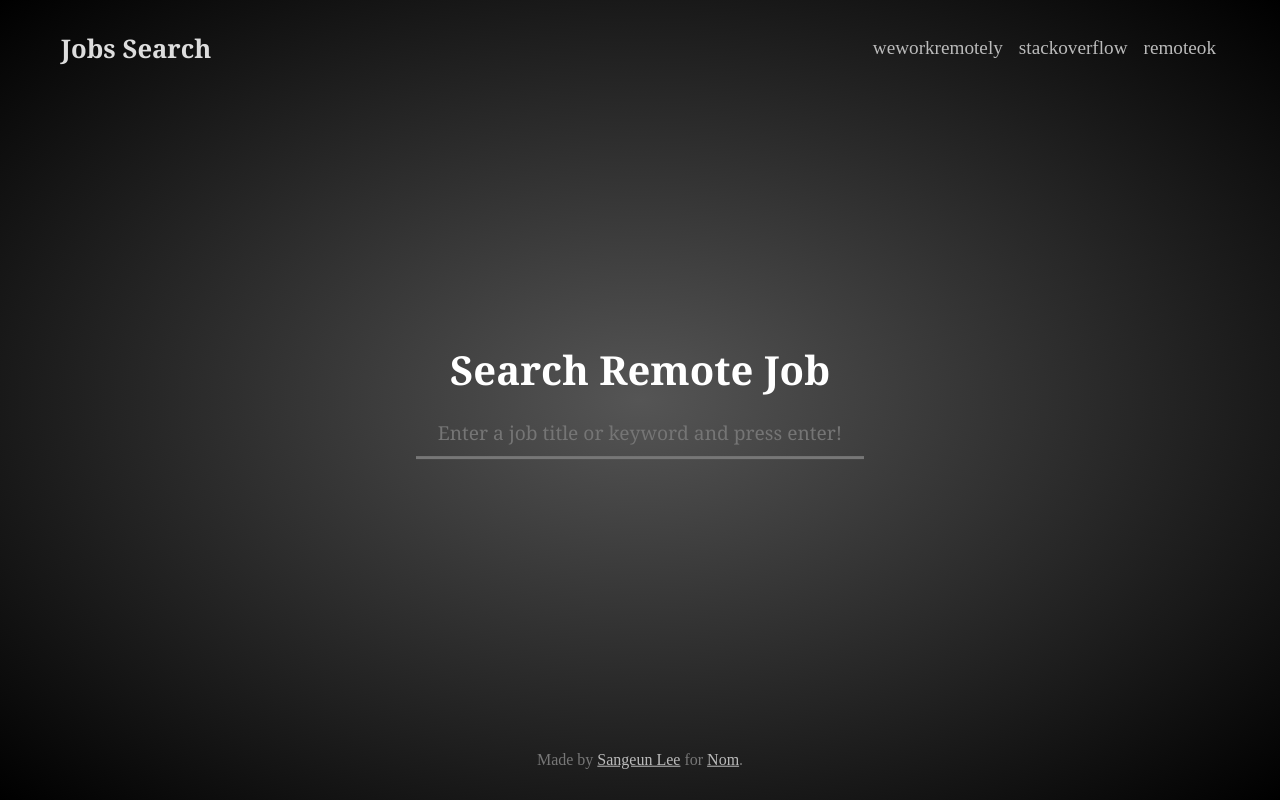
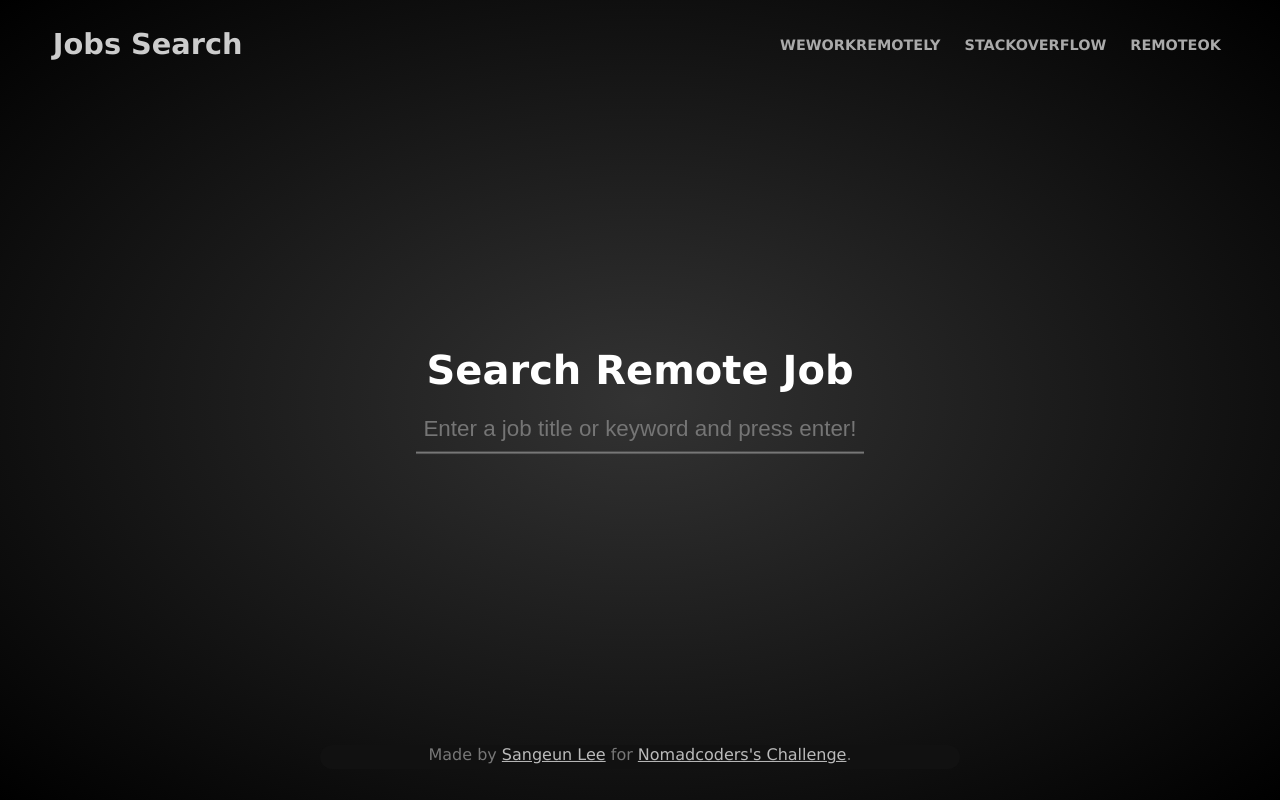
Before and after one commit to lisy0123/Nomadcoders, a Flask app: page / in a window 1280 px wide. Run offline with Flask 2, Linux system fonts and the light colour scheme.

Commit message:
day13_14 update

```diff
--- a/Web_Scrapper/Challenge/Day13_14/main.py
+++ b/Web_Scrapper/Challenge/Day13_14/main.py
@@ -2,6 +2,7 @@ from flask import Flask, render_template, request, redirect, send_file
 from exporter import save_to_file
 from stackoverflow import get_jobs as stack_jobs
 from weworkremotely import get_jobs as wework_jobs
+from remoteok import get_jobs as remoteok_jobs
 
 app = Flask("JobScrapper")
 
@@ -21,16 +22,32 @@ def report():
 		if existingJobs:
 			jobs = existingJobs
 		else:
-			jobs = wework_jobs(word) + stack_jobs(word)
+			jobs = wework_jobs(word) + remoteok_jobs(word) + stack_jobs(word)
 			db[word] = jobs
 	else:
 		return redirect("/")
 	return render_template(
 		"report.html",
-		searchingBy = word,
-		resultsNumber = len(jobs),
+		search = word,
+		nums = len(jobs),
 		jobs = jobs
 	)
 
 
+@app.route("/export")
+def export():
+	try:
+		word = request.args.get("word")
+		if not word:
+			raise Exception()
+		word = word.lower()
+		jobs = db.get(word)
+		if not jobs:
+			raise Exception()
+		save_to_file(jobs)
+		return send_file("jobs.csv")
+	except:
+		return redirect("/")
+
+
 app.run(host="0.0.0.0")
--- a/Web_Scrapper/Challenge/Day13_14/static/css/base.css
+++ b/Web_Scrapper/Challenge/Day13_14/static/css/base.css
@@ -11,7 +11,7 @@
 	box-sizing: border-box;
 }
 body {
-	background: radial-gradient(#555, black) fixed;
+	background: radial-gradient(#333, black) fixed;
 }
 .container {
 	max-width: 100%;
@@ -19,49 +19,50 @@ body {
 	align-items: center;
 }
 header {
+	font-family: Verdana, Geneva, Tahoma, sans-serif;
 	width: 93%;
-	height: 6rem;
+	height: 5.5rem;
 	margin: 0 auto;
 	display: flex;
 	justify-content: space-between;
 	align-items: center;
-	padding: 1rem;
+	padding: .5rem;
 }
 header>a {
-	font-family:Georgia, 'Times New Roman', Times, serif;
-	font-size: 1.6rem;
-	font-weight: 800;
+	font-size: 1.8rem;
+	font-weight: bolder;
 	text-decoration: none;
-	color: #ddd;
+	color: #ccc;
 }
 header>a:hover {
 	color: white;
 }
 header>ul {
 	display: flex;
-	padding: 0.2rem;
+	padding: .4rem;
 }
 header>ul>li {
 	display: inline-block;
-	margin-left: 1rem;
+}
+header>ul>li:first-child {
+	margin-right: 1.5rem;
+}
+header>ul>li:last-child {
+	margin-left: 1.5rem;
 }
 header>ul>li>a {
 	text-decoration: none;
-	font-size: 1.2rem;
-	font-weight: 500;
-	color: #bbb;
-	padding-bottom: .5px;
+	font-size: .9rem;
+	font-weight: bold;
+	color: #aaa;
+	padding-bottom: 1px;
 }
 header>ul>li>a:hover {
 	color: white;
-	border-bottom: 2px solid white;
-}
-@media screen and (max-width:600px) {
-	header {
-		flex-direction: column;
-	}
+	border-bottom: 5px solid white;
 }
 section {
+	font-family: Verdana, Geneva, Tahoma, sans-serif;
 	position: absolute;
 	left:50%;
 	top: 50%;
@@ -69,14 +70,12 @@ section {
 	text-align: center;
 }
 section>p {
-	font-family:Georgia, 'Times New Roman', Times, serif;
 	font-size: 2.5rem;
 	font-weight: 900;
 	color: white;
 	margin-bottom: 0.8rem;
 }
 section>form>input[type="text"] {
-	font-family:Georgia, 'Times New Roman', Times, serif;
 	width: 28rem;
 	height: 3rem;
 	clear: none;
@@ -84,27 +83,105 @@ section>form>input[type="text"] {
 	border: none;
 	outline: none;
 	background-color: transparent;
-	font-size: 1.2rem;
+	font-size: 1.4rem;
 	font-weight: 200;
 	color: #ddd;
 	caret-color: #ddd;
 	text-align: center;
 	border-bottom: 2px solid #777;
-	box-shadow: 0 1px 0 0 #777;
+	box-shadow: 0 .5px 0 0 rgba(119, 119, 119, 0.5);
 	position: relative;
 }
 section>form>input[type="text"]:focus {
 	border-bottom: 2px solid #ddd;
-	box-shadow: 0 1px 0 0 #ddd;
+	box-shadow: 0 .5px 0 0 rgba(221, 221, 221, 0.5);
+}
+.result {
+	width: 75%;
+	height: 6rem;
+	margin: 0 auto;
+	display: flex;
+	justify-content: space-between;
+	align-items: center;
+	font-family: Verdana, Geneva, Tahoma, sans-serif;
+}
+.result>h1 {
+	font-size: 2.4rem;
+	color: white;
+	font-weight: bolder;
+	padding: .5rem;
+}
+.result>p {
+	font-size: 1.3rem;
+	color: #ddd;
+	margin-bottom: .5rem;
+	font-weight: bold;
+}
+.csv {
+	width: 95%;
+	height: 3rem;
+	margin: 0 auto;
+	align-items:flex-end;
+	display: flex;
+	flex-direction: column;
+	font-family: Verdana, Geneva, Tahoma, sans-serif;
+	font-size: 1.2rem;
+	font-weight:bold;
+	text-align: center;
+	padding: .2rem;
+}
+.csv>a {
+	display: inline-block;
+	text-decoration: none;
+	margin: auto;
+	color: #ccc;
+	padding-bottom: 1px;
+}
+.csv>a:hover {
+	color: white;
+	border-bottom: 2px solid white;
+}
+table {
+	width: 100%;
+	padding: .5rem;
+	justify-content: center;
+	text-align: center;
+	color: #ccc;
+	font-family: Verdana, Geneva, Tahoma, sans-serif;
+}
+table th {
+	height: 3.5rem;
+	font-size: 1.2rem;
+	font-weight: bold;
+}
+table td {
+	height: 3rem;
+	border-bottom: 1.5px solid #777;
+	font-size: 1rem;
+}
+table td>a {
+	color: rgb(200, 200, 0);
+}
+table td>a:hover {
+	color: rgb(255, 255, 0);
 }
 footer {
-	position:absolute;
+	position:fixed;
+	margin: 0 auto;
+	background-color: #111;
+	border-radius: 5rem;
+	width: 50%;
+	height: 1.5rem;
 	left:50%;
 	top: 96%;
 	transform: translate(-50%, -96%);
 	text-align: center;
+	align-items: center;
+	justify-items: center;
 	font-size: 1rem;
 	color: #777;
+	margin: auto;
+	font-family: Verdana, Geneva, Tahoma, sans-serif;
 }
 footer>a {
 	color: #bbb;
@@ -112,3 +189,20 @@ footer>a {
 footer>a:hover {
 	color: white;
 }
+@media screen and (max-width:950px) {
+	header {
+		flex-direction: column;
+	}
+	.result {
+		flex-direction: column;
+	}
+	table th {
+		font-size: 1rem;
+	}
+	table td {
+		font-size: .8rem;
+	}
+	footer {
+		width: 90%;
+	}
+}
--- a/Web_Scrapper/Challenge/Day13_14/templates/home.html
+++ b/Web_Scrapper/Challenge/Day13_14/templates/home.html
@@ -1,17 +1,17 @@
 <!DOCTYPE html>
 <html lang = "en">
 	<head>
-		<title>Job Search</title>
-		<link rel="stylesheet" href="{{url_for('static', filename='css/base.css')}}" />
+		<title>Job Search | Home</title>
+		<link rel="stylesheet" href="{{url_for('static', filename='css/base.css')}}"/>
 	</head>
 	<body>
 		<div clas="container">
 			<header>
 				<a href="/">Jobs Search</a>
 				<ul>
-					<li><a href="https://weworkremotely.com/">weworkremotely</a></li>
-					<li><a href="https://stackoverflow.com/jobs">stackoverflow</a></li>
-					<li><a href="https://remoteok.io/">remoteok</a></li>
+					<li><a href="https://weworkremotely.com/">WEWORKREMOTELY</a></li>
+					<li><a href="https://stackoverflow.com/jobs">STACKOVERFLOW</a></li>
+					<li><a href="https://remoteok.io/">REMOTEOK</a></li>
 				</ul>
 			</header>
 			<section>
@@ -21,7 +21,7 @@
 				</form>
 			</section>
 			<footer>
-				Made by <a href="#">Sangeun Lee</a> for <a href="#">Nom</a>.
+				Made by <a href="https://github.com/lisy0123">Sangeun Lee</a> for <a href="https://nomadcoders.co/python-challenge">Nomadcoders's Challenge</a>.
 			</footer>
 		</div>
 	</body>
```
Also changed, not shown: Web_Scrapper/Challenge/Day13_14/remoteok.py (+8 -8 lines), Web_Scrapper/Challenge/Day13_14/stackoverflow.py (+16 -6 lines), Web_Scrapper/Challenge/Day13_14/templates/report.html (+39 -24 lines), Web_Scrapper/Challenge/Day13_14/weworkremotely.py (+21 -14 lines).
